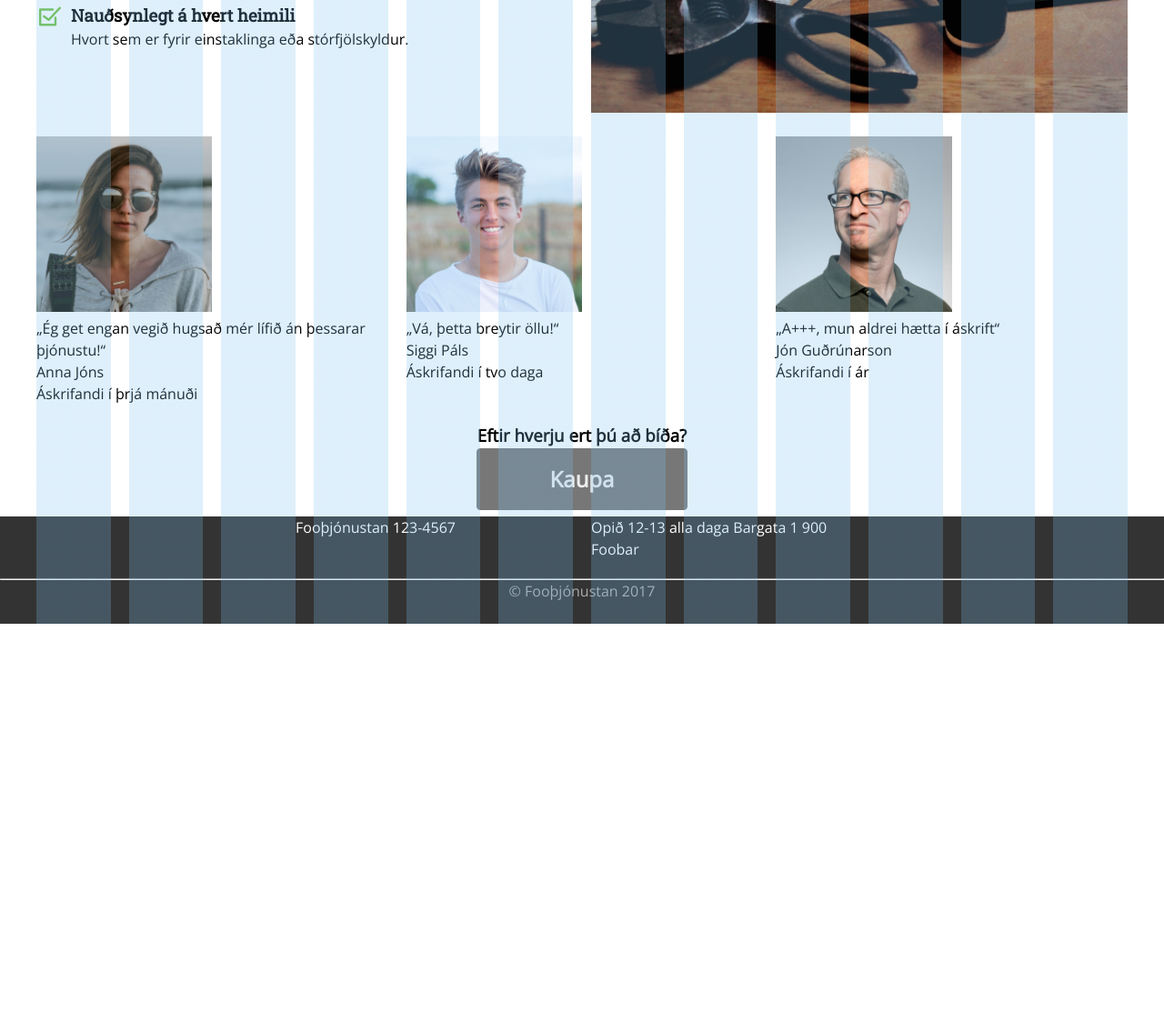
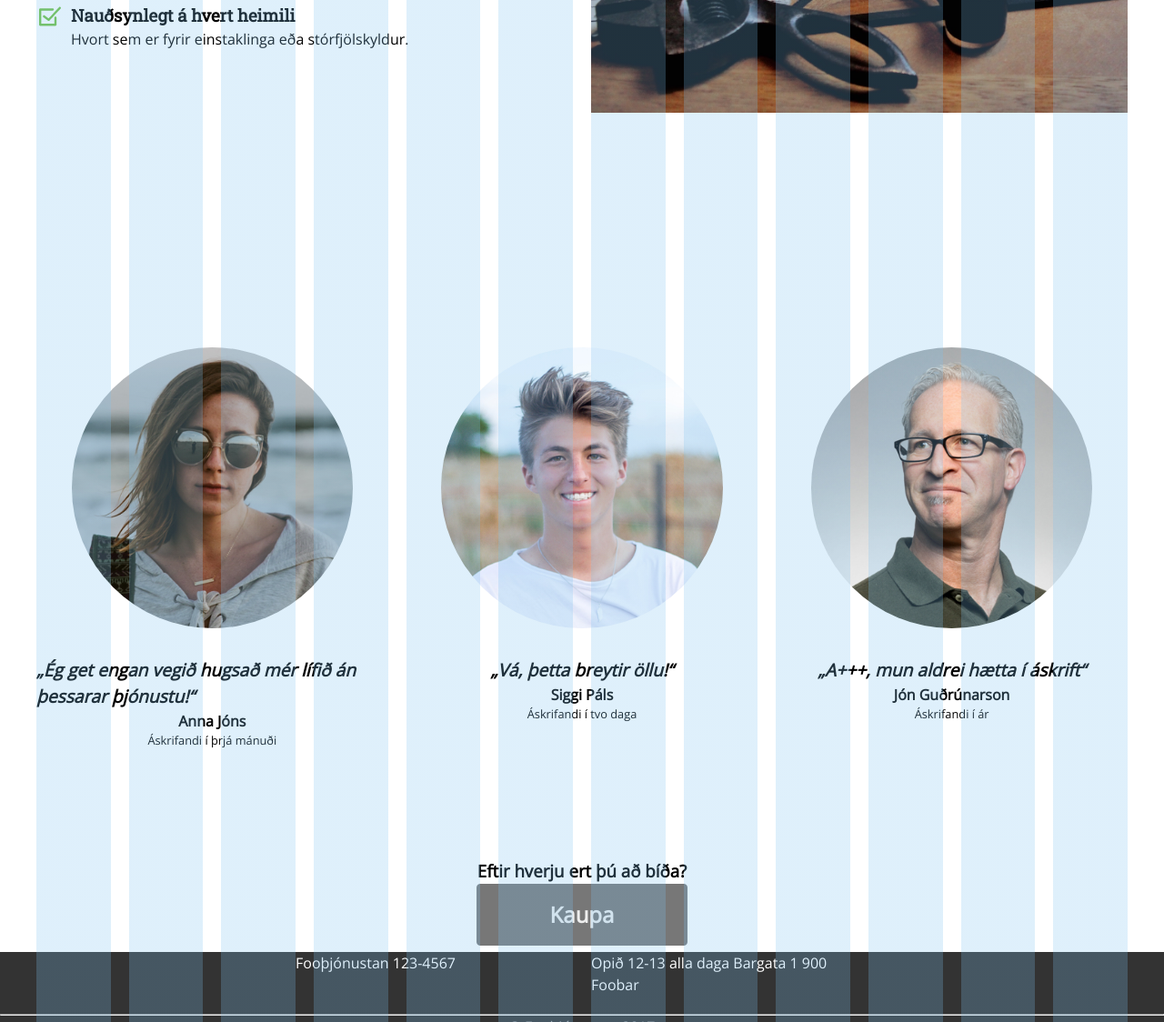
Before and after one commit to HHProgWebDev/foo, a website: page index.html in a window 1280 px wide. Shown: the part 1571-2695 px from the top of the page at 91% size. Before the commit the page ends 2257 px from the top, so only its background shows below. Drawn offline with nearby package versions, Linux system fonts and the light colour scheme; files that its build step writes are made by us from their sources.

Commit message:
Added review styling

```diff
--- a/index.html
+++ b/index.html
@@ -56,6 +56,7 @@
       </section>
       <section>
         <div class="row">
+          <div class="reviews">
             <div class="col col-4">
               <div class="review">
                 <img src="./img/profile1.jpg" alt="" class="review__img">
@@ -78,6 +79,7 @@
                 <blockquote class="review__quote">„A+++, mun aldrei hætta í áskrift“</blockquote>
                 <p class="review__name">Jón Guðrúnarson</p>
                 <p class="review__sublength">Áskrifandi í ár</p>
+              </div>
             </div>
           </div>
         </div>
--- a/scss/review.scss
+++ b/scss/review.scss
@@ -0,0 +1,36 @@
+.reviews {
+  padding-top: 10*$gutter;
+  padding-bottom: 5*$gutter;
+  display: flex;
+
+  .review {
+    display: flex;
+    flex-direction: column;
+
+    &__img {
+      align-self: center;
+      margin: 2rem;
+      border-radius: 50%;
+      height: 80%;
+      width: 80%;
+    }
+
+    &__quote {
+      align-self: center;
+      flex-wrap: wrap;
+      font-style: italic;
+      font-weight: bold;
+      font-size: 1.2rem;
+    }
+
+    &__name {
+      align-self: center;
+      font-weight: bold;
+    }
+
+    &__sublength {
+      align-self: center;
+      font-size: 0.8rem;
+    }
+  }
+}
--- a/styles.scss
+++ b/styles.scss
@@ -1,7 +1,4 @@
 @charset "UTF-8";
-
-// TODO taka út
-.review img { width: 50%; }
 
 // breytur fyrir mikið notaðar stærðir
 $max-width: 1200px;
```
Also changed, not shown: scss/heading.scss (+0 -28 lines). Lines whose indentation alone changed are shown as unchanged.
